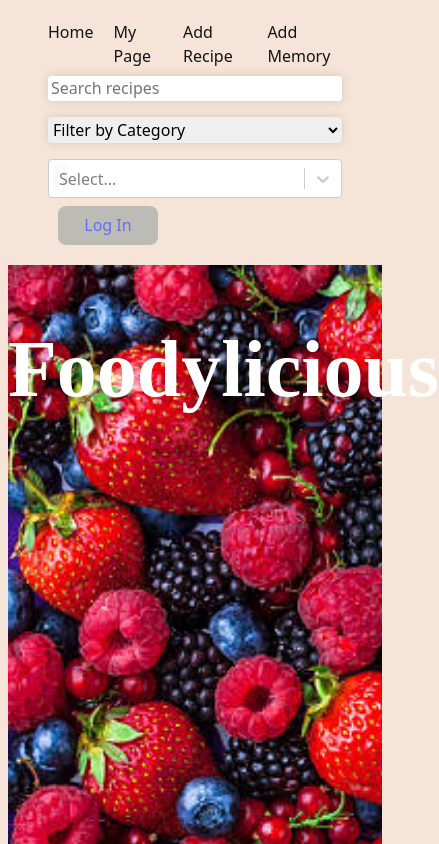
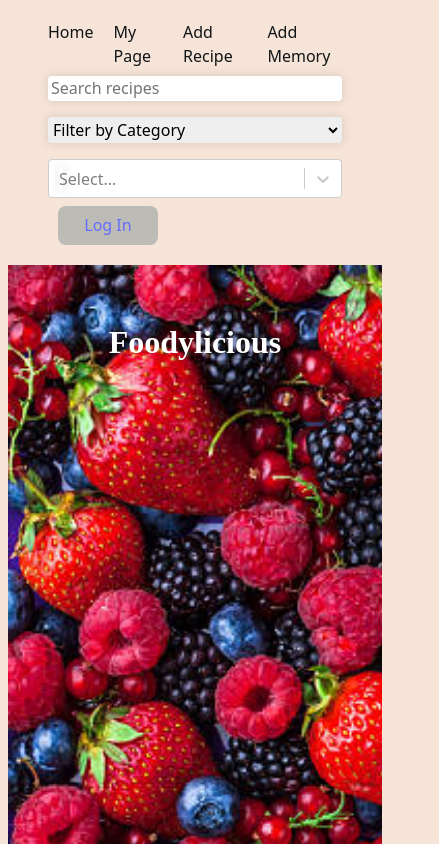
Before and after one commit to NancyBankson/Capstone_Project_Recipe_App_Front_End, a React (Vite) app: page / in a window 390 px wide. Shown: the top 844 px of the page, 439 px wide, since content can reach past the window. Built offline with nearby package versions, Linux system fonts and the light colour scheme; a web font is replaced by a local one.

Commit message:
Updated font size for mobile

```diff
--- a/src/App.css
+++ b/src/App.css
@@ -255,4 +255,8 @@ dialog button {
     margin: 8px 0;
   }
 
+  #page-title {
+  font-size: 2rem;
 }
+
+}
```
